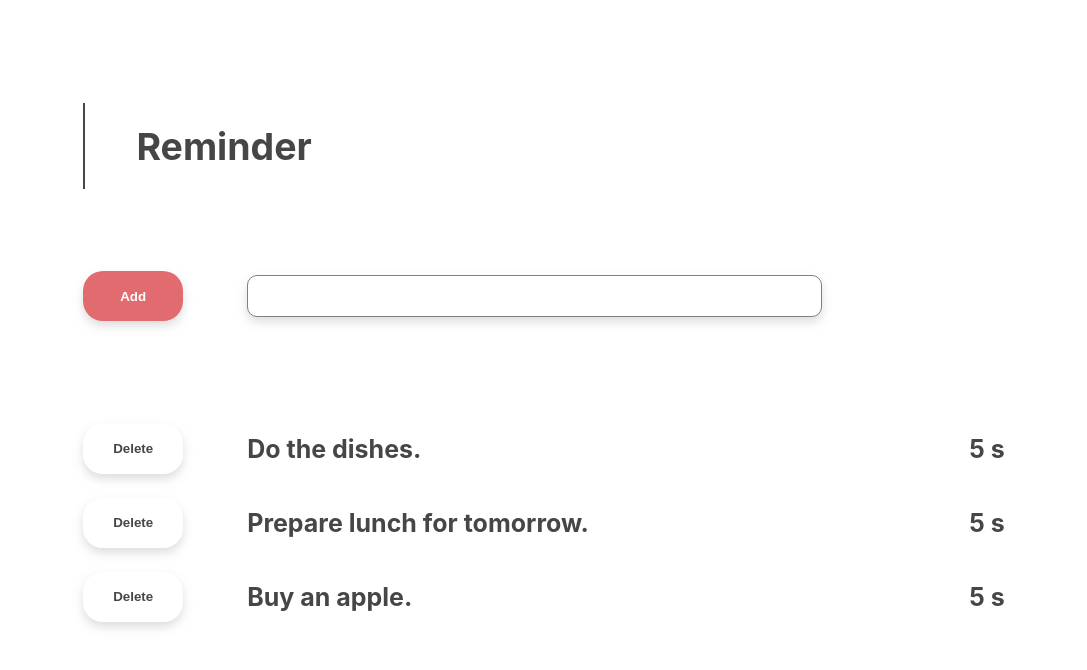
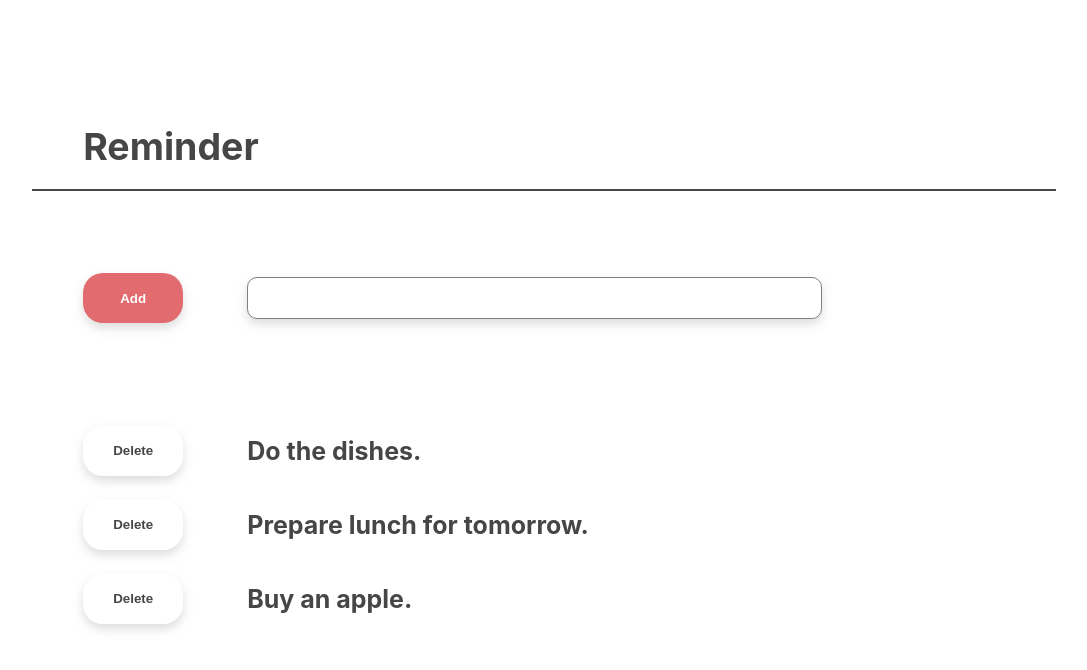
Before and after one commit to hyoshimori/todo-list, a React (Create React App) app: page / in a window 1280 px wide. Shown: the top 670 px of the page, without its empty margins (96-1183 px from the left). Built offline with nearby package versions, Linux system fonts and the light colour scheme; the HTML template or start-up script is replaced by a standard one.

Commit message:
style of border changed

```diff
--- a/src/components/List.js
+++ b/src/components/List.js
@@ -1,4 +1,4 @@
-import Timer from "./timer"
+// import Timer from "./timer"
 
 const List = ({todos, deleteTodo}) => {
   const complete = (id) => {
@@ -13,7 +13,7 @@ const List = ({todos, deleteTodo}) => {
               <button onClick={() => complete(todo.id)}>Delete</button>
               <span>{todo.content}</span>
             </div>
-            <Timer />
+            {/* <Timer /> */}
           </div>
         )
       })}
--- a/src/style/App.css
+++ b/src/style/App.css
@@ -11,6 +11,5 @@
 
 .app h2{
   padding: 2% 5%;
-  margin-left: 5%;
-  border-left: solid 2px rgb(70, 70, 70);
+  border-bottom: solid 2px rgb(70, 70, 70);
 }
```
